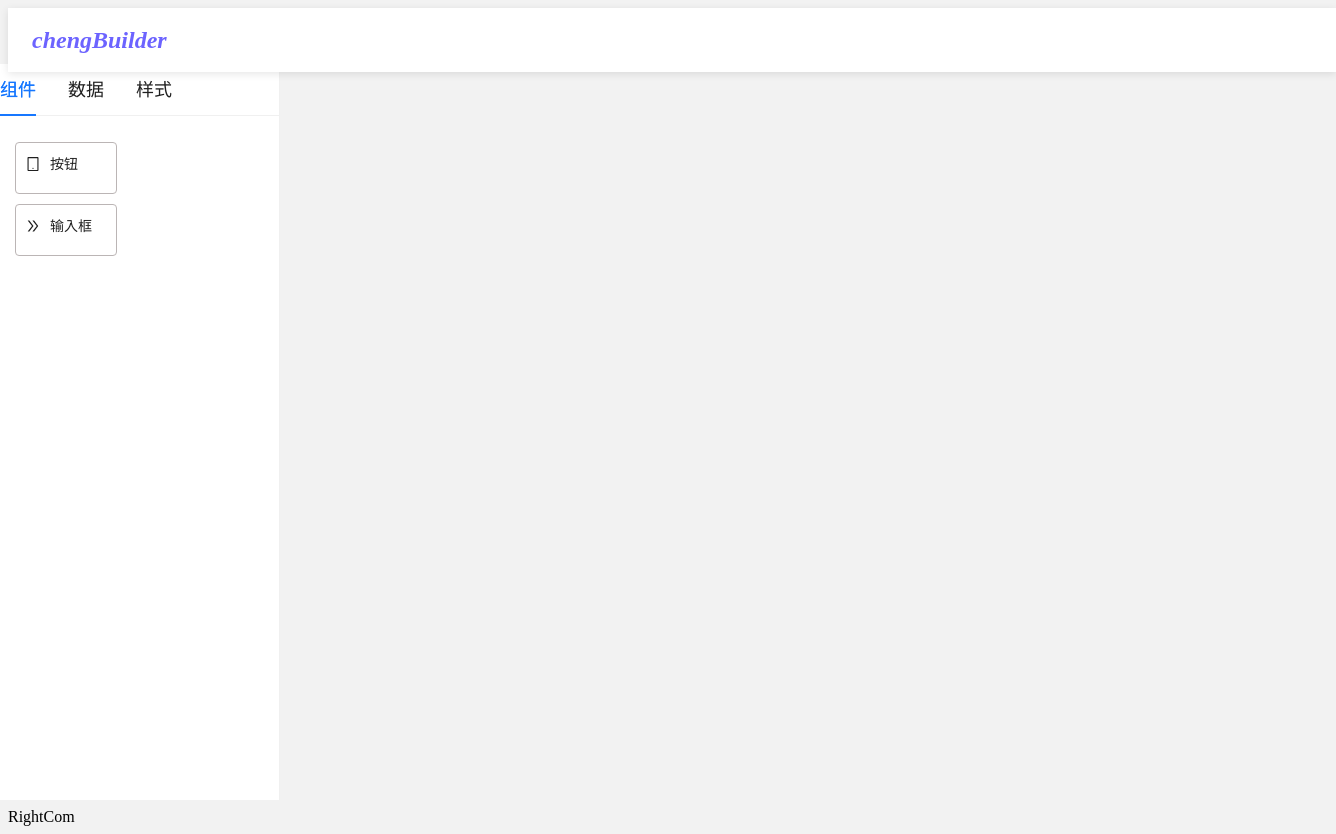
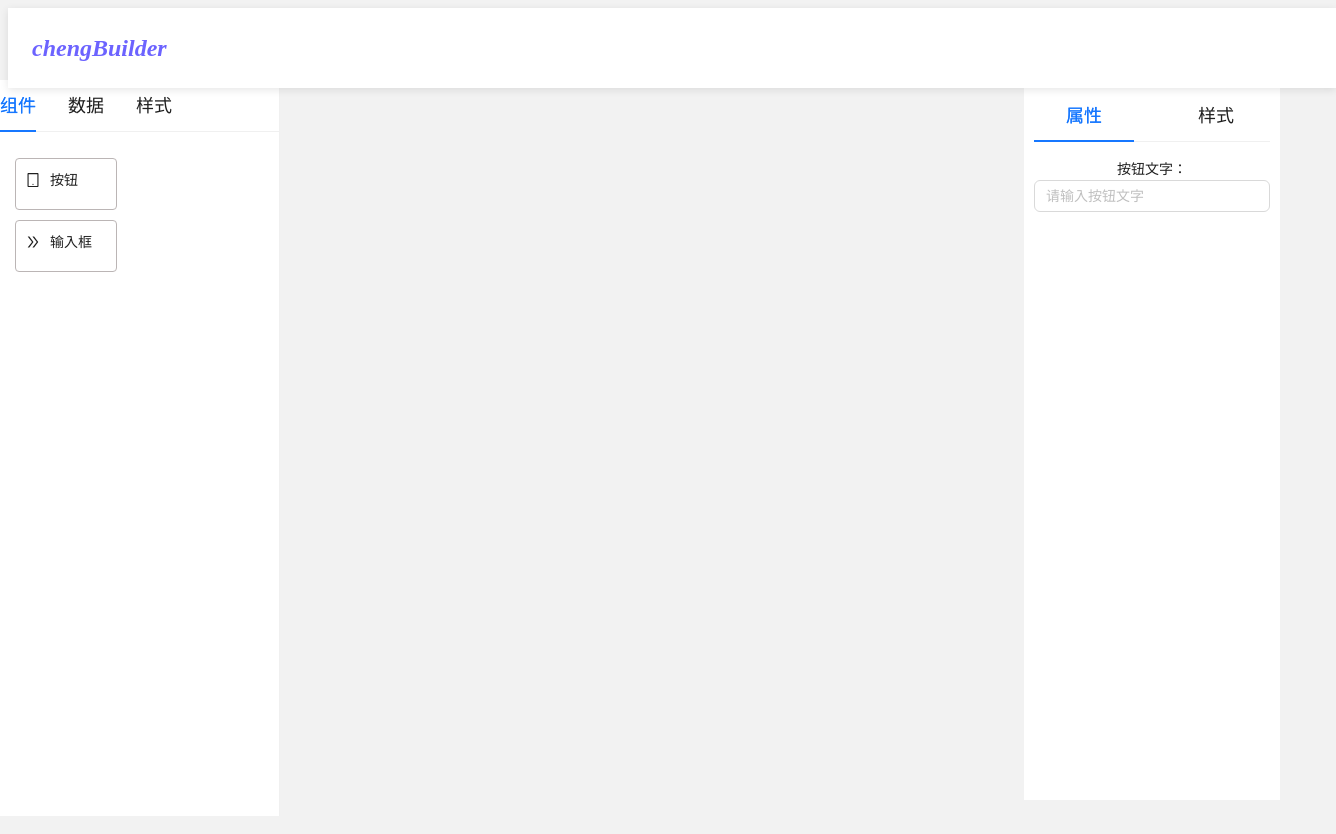
Before and after one commit to S-YeCheng/chengBuilder, a React (Vite) app: page / in a window 1280 px wide. Shown: the whole page, 1336 px wide, since content can reach past the window. Built offline with nearby package versions, Linux system fonts and the light colour scheme.

Commit message:
4.实现属性面板，并实现简易的按钮属性设置

```diff
--- a/src/pages/builder/designTop/index.css
+++ b/src/pages/builder/designTop/index.css
@@ -1,6 +1,6 @@
 .design-top {
-  position: fixed;
-  height: 64px;
+  position: absolute;
+  height: 10%;
   width: 100%;
   z-index: 1000;
   background-color: #ffffff;
--- a/src/pages/builder/leftPart/component/button/index.tsx
+++ b/src/pages/builder/leftPart/component/button/index.tsx
@@ -1,9 +1,9 @@
 import { Button  as AntdButton} from 'antd'
 export default function Button(props:any) {
-  const {style} = props
+  const {caption} = props
   return (
-    <div style={style}>
-      <AntdButton>按钮</AntdButton>
+    <div >
+      <AntdButton>{caption || '按钮'}</AntdButton>
     </div>
   )
 }
--- a/src/pages/builder/leftPart/component/input/index.tsx
+++ b/src/pages/builder/leftPart/component/input/index.tsx
@@ -1,9 +1,9 @@
 import { Input as AntdInput } from 'antd'
 
 export default function Input(props:any) {
-  const {style} = props
+  // const {style} = props
   return (
-    <div style={style}>
+    <div >
       <AntdInput placeholder='请输入内容'/>
     </div>
   )
--- a/src/pages/builder/leftPart/index.css
+++ b/src/pages/builder/leftPart/index.css
@@ -1,7 +1,7 @@
 .leftCom {
   width: 280px;
-  position: fixed;
-  top: 64px;
+  position: absolute;
+  top: 10%;
   left: 0;
   background-color: white;
   height: calc(100vh - 64px);
--- a/src/pages/builder/mainPart/index.css
+++ b/src/pages/builder/mainPart/index.css
@@ -4,3 +4,7 @@
 
 
 }
+
+.selectCom{
+  border: 1px solid #6c63ff;
+}
--- a/src/pages/builder/mainPart/index.tsx
+++ b/src/pages/builder/mainPart/index.tsx
@@ -9,10 +9,12 @@ export default function MainCom() {
   interface ComJson {
     comType :string,
     style?:any,
+    comId:string,
   }
 
   const [comList, setComList] = useState<ComJson[]>([])
   const [dragCom, setDragCom] = useState<ComJson | null>(null)
+  const [selectId, setSelectId] = useState<string>('')
 
   const distance = useRef<Distance>({
     startX:void 0,
@@ -25,6 +27,7 @@ export default function MainCom() {
     distance.current.endX = e.clientX
     distance.current.endY = e.clientY
     let style:any
+    let comId=`comId_${Date.now()}`
     if(window.nowCom == 'renderCom' && dragCom && dragCom.style){
 
       dragCom.style = {
@@ -38,10 +41,10 @@ export default function MainCom() {
         left: distance.current.endX + 'px',
         top: distance.current.endY + 'px',
       }
-      comList.push({comType:window.nowCom,style})
+      comList.push({comType:window.nowCom,style,comId})
+      setSelectId(comId)
     }
     setComList([...comList])
-
   }
   const onDragOver = (e: React.DragEvent<HTMLDivElement>)=>{
     e.preventDefault()
@@ -57,17 +60,30 @@ export default function MainCom() {
       setDragCom(com)
       distance.current.startX = e.clientX
       distance.current.startY = e.clientY
+
     }
   }
+  const selectCom = (com:ComJson)=>{
+    setSelectId(com.comId)
+
+    window.renderCom = com
+    window.comList = comList
+    window.setComList = setComList
+  }
+
 
   return (
     <div onDrop={onDrop} onDragOver={onDragOver} onDragEnter={onDragEnter}  className='mainCom'>
       {
         comList.map(com=>{
           const Com = component[com.comType as keyof typeof component];
-          return (<div draggable onDragStart={onDragStart(com)} >
-              <Com style={com.style}/>
-            </div>)
+          return (<div key={com.comId} onClick={()=>selectCom(com)}  draggable onDragStart={onDragStart(com)} >
+
+            <div className={com.comId == selectId ? 'selectCom' : ''} style={com.style}>
+
+              <Com {...com}/>
+            </div>
+          </div>)
         })
       }
     </div>
--- /dev/null
+++ b/src/pages/builder/rightPart/index.css
@@ -0,0 +1,26 @@
+.rightCom {
+  position: absolute;
+  right: 0;
+  top: 10%;
+  width: 20%;
+  height: 90%;
+  /* border-left: 1px solid #e0e0e0;
+   */
+  background-color: #fff;
+  padding: 10px;
+}
+
+.propertyBox{
+  display: flex;
+  flex-direction: column;
+  align-items: center;
+  justify-content: center;
+}
+
+.inputBox{
+  width: 100%;
+  height: 100%;
+  display: flex;
+  align-items: center;
+  justify-content: center;
+}
--- a/src/pages/builder/rightPart/index.tsx
+++ b/src/pages/builder/rightPart/index.tsx
@@ -1,7 +1,44 @@
+import React from 'react';
+import { Input, Tabs } from 'antd';
+import type {TabsProps } from 'antd';
+import './index.css';
+
+const onChange = (key: string) => {
+  console.log(key);
+};
+
+const getProperty = () => {
+  return (
+    <div className='propertyBox'>
+      <label>按钮文字：</label>
+      <div className='inputBox'>
+
+      <Input placeholder='请输入按钮文字' onChange={changeProperty}/>
+      </div>
+    </div>
+  )
+}
+
+const changeProperty = (e:any) => {
+  window.renderCom.caption = e.target.value
+  window.setComList([...window.comList])
+}
 
 
-export default function RightCom() {
-  return (
-    <div>RightCom</div>
-  )
-}
+const items: TabsProps['items'] = [
+  {
+    key: '1',
+    label: <div style={{fontSize: '18px', width: '100px', textAlign: 'center'}}>属性</div>,
+    children: getProperty(),
+  },
+  {
+    key: '2',
+    label: <div style={{fontSize: '18px', width: '100px', textAlign: 'center'}}>样式</div>,
+    children: 'Content of Tab Pane 2',
+  },
+
+];
+
+const RightCom: React.FC = () => <Tabs className='rightCom' defaultActiveKey="1" items={items} onChange={onChange} />;
+
+export default RightCom;
--- a/src/vite-env.d.ts
+++ b/src/vite-env.d.ts
@@ -4,7 +4,9 @@
 export declare global {
   interface Window {
     nowCom:string,
-
+    renderCom:any
+    comList:any[]
+    setComList:any
   }
   interface Distance {
     startX:number | void,
```
